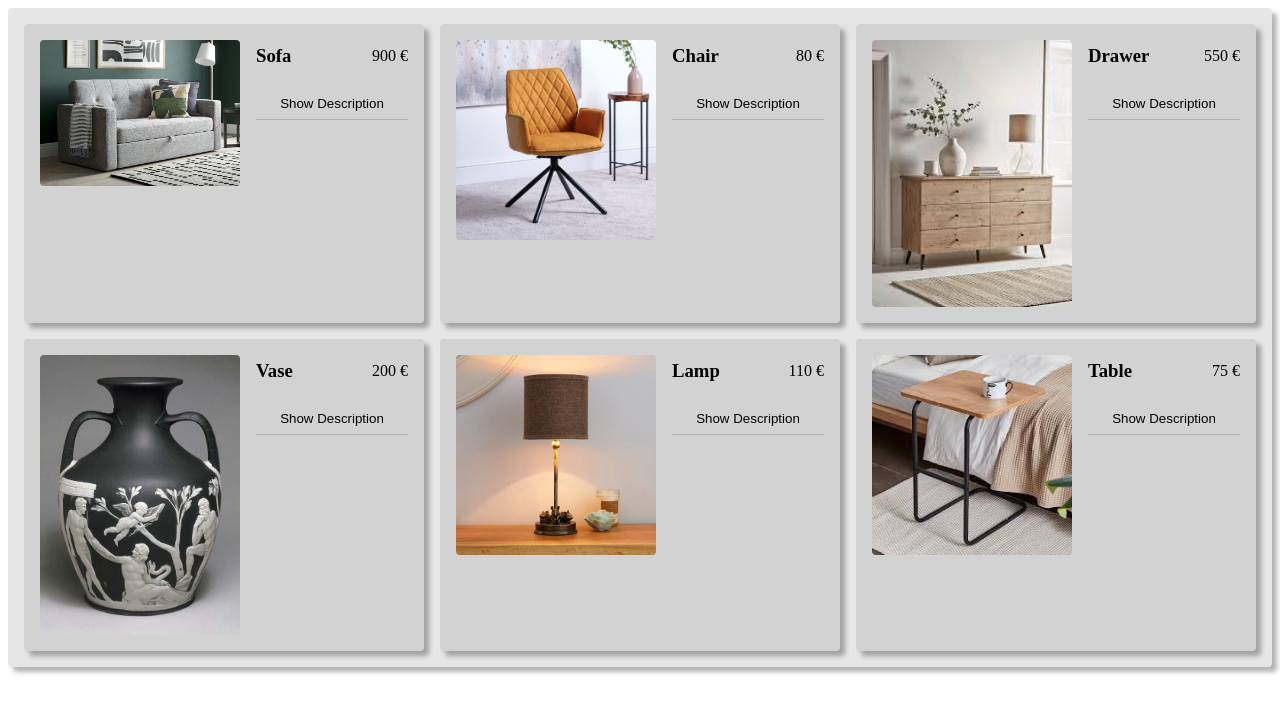
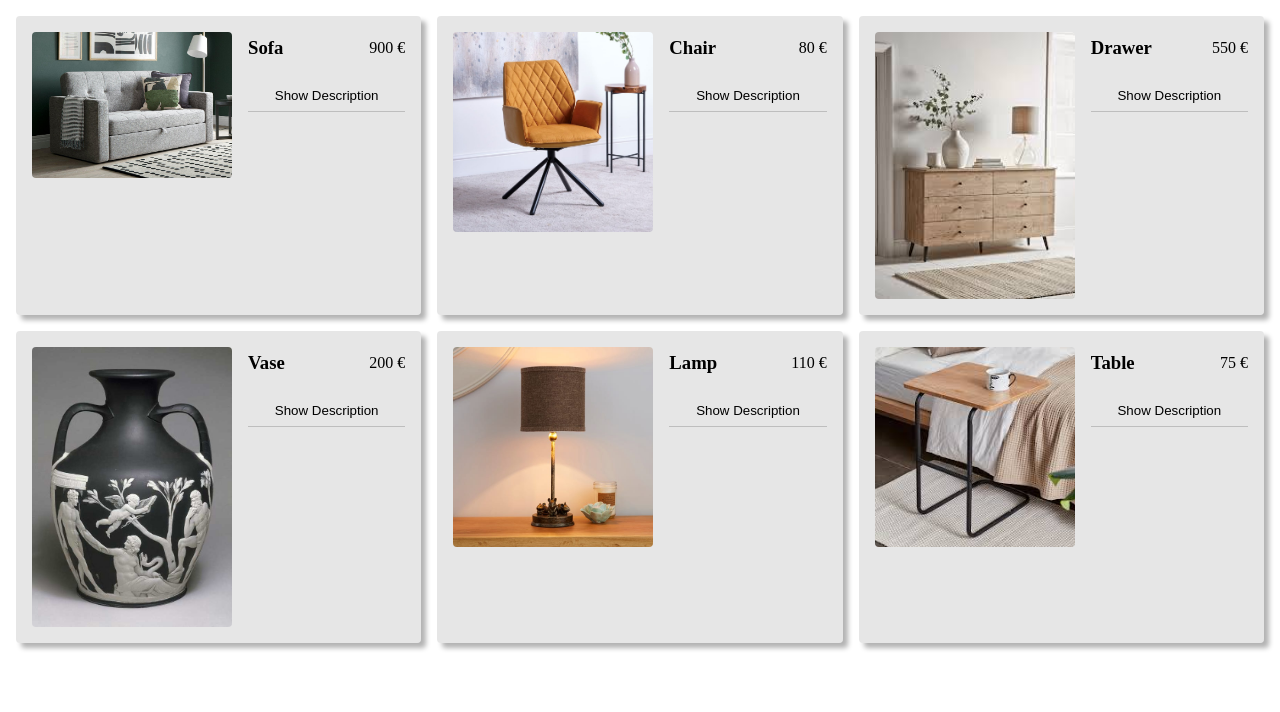
Before and after one commit to iding-ir/web-components, a plain HTML site: page index.html in a window 1280 px wide. Drawn offline with Linux system fonts and the light colour scheme.

Commit message:
Improve styles

```diff
--- a/index.css
+++ b/index.css
@@ -1,3 +1,9 @@
+html,
+body {
+  padding: 0;
+  margin: 0;
+}
+
 .items {
   display: grid;
   grid-gap: 1rem;
@@ -5,8 +11,6 @@
   margin-bottom: 1rem;
   grid-template-columns: repeat(1, 1fr);
   border-radius: 4px;
-  background-color: rgba(130, 130, 130, 0.2);
-  box-shadow: 5px 5px 5px rgba(0, 0, 0, 0.3);
 }
 
 @media only screen and (min-width: 960px) {
@@ -24,4 +28,5 @@
 .items > * {
   display: flex;
   justify-content: stretch;
+  max-height: 350px;
 }
--- a/shop-item/shopItem.js
+++ b/shop-item/shopItem.js
@@ -48,6 +48,7 @@ template.innerHTML = `
         .description {
             grid-area: description;
             margin: 0;
+            overflow: auto;
         }
 
         .hidden {
```
